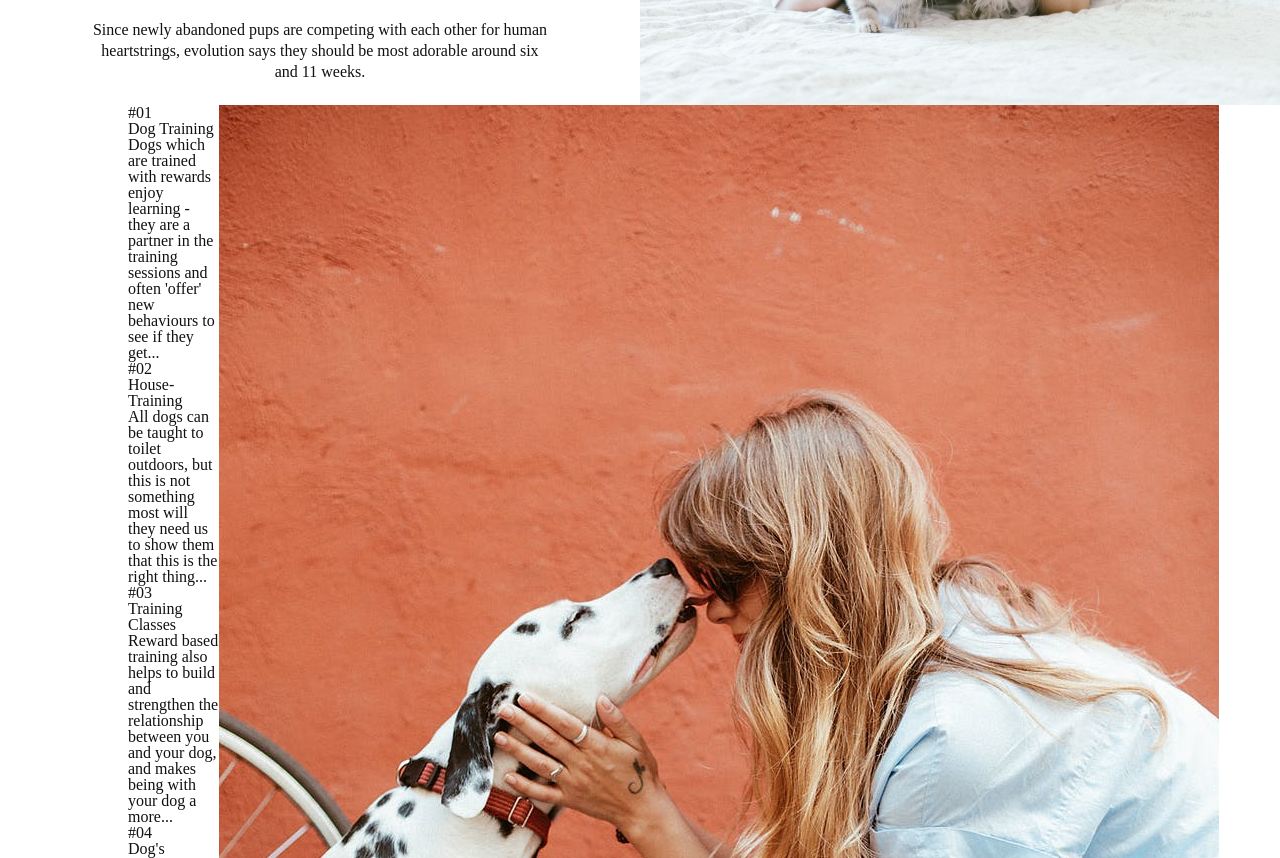
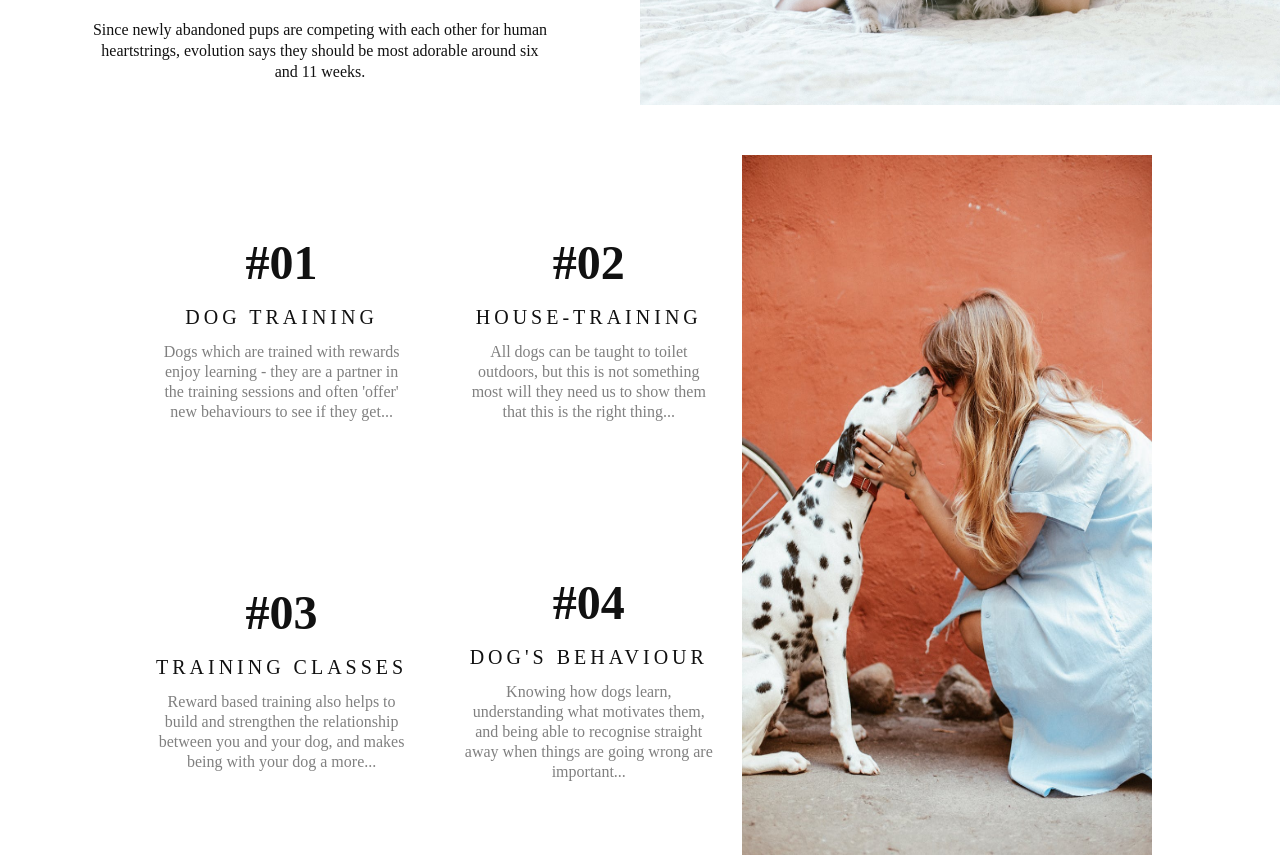
Before and after one commit to mateogaudi/Resque_a_pet, a website: page index.html in a window 1280 px wide. Shown: the part 2735-3593 px from the top of the page. Drawn offline with Linux system fonts and the light colour scheme.

Commit message:
finish work dalmatian and people

```diff
--- a/assets/css/dalmatian-and-people.css
+++ b/assets/css/dalmatian-and-people.css
@@ -0,0 +1,47 @@
+.dalmatian-and-people-wrapper{
+    display:flex;
+    padding:50px 0;
+    height:100vh;
+    width:100%;
+    box-sizing: border-box;
+}
+.dalmatian-and-people-box-wrapper{
+    width:60%;
+    height:100%;
+    display:flex;
+    flex-wrap: wrap;
+}
+.dalmatian-and-people-box{
+    width:50%;
+    height:50%;
+    justify-content: center;
+    align-items: center;
+    display: flex;
+    flex-flow: column;
+}
+.dalmatian-and-people-box h4{
+    letter-spacing: 4px;
+    text-transform:uppercase;
+    margin-bottom:15px;
+}
+.dalmatian-and-people-box p{
+    justify-content: center;
+    display:flex;
+    flex-flow:column;
+    text-align:center;
+    color:#808080;
+}
+.dalmatian-and-people-box h1{
+    margin-bottom:20px;
+}
+.dalmatian-and-people-box .main-small-description span{
+    line-height: 20px;
+}
+.dalmatian-and-people-wrapper-photo{
+    height:100%;
+    width:40%;
+}
+.dalmatian-and-people-wrapper-photo img{
+    width:100%;
+    height:100%;
+}
--- a/index.html
+++ b/index.html
@@ -135,9 +135,9 @@
      <div class="inner-wrapper">
       <div class="dalmatian-and-people-box-wrapper">
         <div class="dalmatian-and-people-box">
-         <h1>#01</h1>
-         <h4>Dog Training</h4>
-         <p>
+         <h1 class="main-heading">#01</h1>
+         <h4 class="main-small-heading">Dog Training</h4>
+         <p class="main-small-description">
            <span>Dogs which are trained with rewards</span>
            <span>enjoy learning - they are a partner in</span>
            <span>the training sessions and often 'offer'</span>
@@ -145,9 +145,9 @@
          </p>
         </div>
         <div class="dalmatian-and-people-box">
-          <h1>#02</h1>
-          <h4>House-Training</h4>
-          <p>
+          <h1 class="main-heading">#02</h1>
+          <h4 class="main-small-heading">House-Training</h4>
+          <p class="main-small-description">
             <span>All dogs can be taught to toilet</span>
             <span>outdoors, but this is not something</span>
             <span>most will they need us to show them</span>
@@ -155,9 +155,9 @@
           </p>
         </div>
         <div class="dalmatian-and-people-box">
-          <h1>#03</h1>
-          <h4>Training Classes</h4>
-          <p>
+          <h1 class="main-heading">#03</h1>
+          <h4 class="main-small-heading">Training Classes</h4>
+          <p class="main-small-description">
             <span>Reward based training also helps to</span>
             <span>build and strengthen the relationship</span>
             <span>between you and your dog, and makes</span>
@@ -165,9 +165,9 @@
           </p>
         </div>
         <div class="dalmatian-and-people-box">
-          <h1>#04</h1>
-          <h4>Dog's Behaviour</h4>
-          <p>
+          <h1 class="main-heading">#04</h1>
+          <h4 class="main-small-heading">Dog's Behaviour</h4>
+          <p class="main-small-description">
             <span>Knowing how dogs learn,</span>
             <span>understanding what motivates them,</span>
             <span>and being able to recognise straight</span>
```
